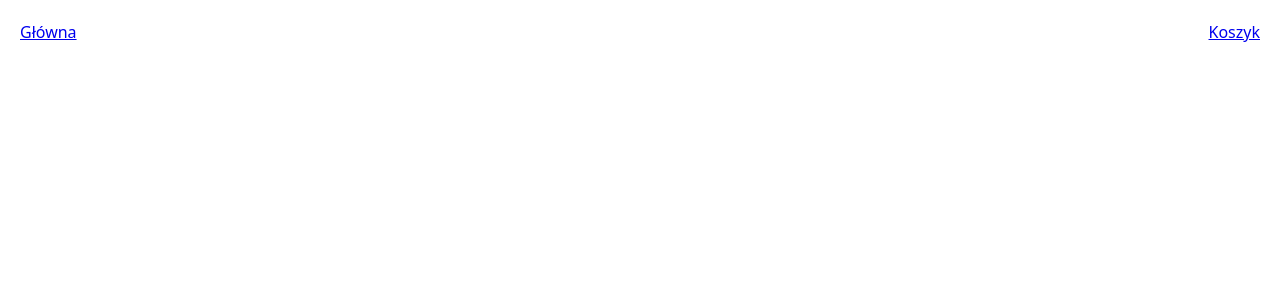
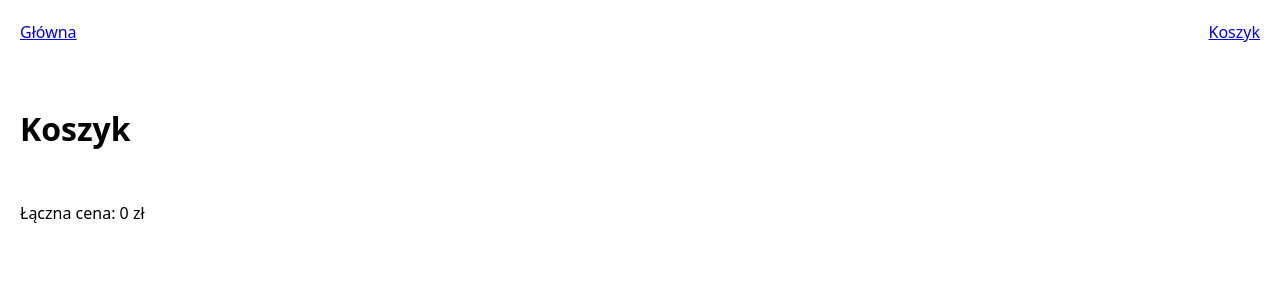
Before and after one commit to j4rv1sgg/ocado-test, a React (Vite) app: page /cart in a window 1280 px wide. Shown: the top 300 px of the page. Built offline with nearby package versions, Linux system fonts and the light colour scheme.

Commit message:
add cart total

```diff
--- a/src/features/cart/components/CartItem/CartItem.module.css
+++ b/src/features/cart/components/CartItem/CartItem.module.css
@@ -2,3 +2,6 @@
   display: flex;
   justify-content: space-between;
 }
+.totalPrice{
+  font-weight: bold;
+}
--- a/src/features/cart/context/CartProvider.tsx
+++ b/src/features/cart/context/CartProvider.tsx
@@ -40,12 +40,13 @@ export const CartProvider: React.FC<{ children: React.ReactNode }> = ({
     setItems([]);
   };
 
-  const getTotalPrice = () => {
-    return items.reduce(
-      (total, item) => total + item.product.price.main * item.quantity,
-      0
-    );
-  };
+ const getTotalPrice = () => {
+  const totalPrice = items.reduce(
+    (total, item) => total + (item.product.price.main + item.product.price.fractional / 100) * item.quantity,
+    0
+  );
+  return Number(totalPrice.toFixed(2));
+};
 
   return (
     <CartContext.Provider
--- a/src/features/cart/pages/CartPage.tsx
+++ b/src/features/cart/pages/CartPage.tsx
@@ -1,9 +1,15 @@
-import CartItemList from "../components/CartItemList";
-import { useCart } from "../hooks/useCart";
+import CartItemList from '../components/CartItemList';
+import { useCart } from '../hooks/useCart';
 
 const Cart: React.FC = () => {
-  const {items, updateQuantity} = useCart();
-  return <CartItemList items={items} onChangeQuantity={updateQuantity} />;
+  const { items, updateQuantity, getTotalPrice } = useCart();
+  return (
+    <>
+      <h1>Koszyk</h1>
+      <CartItemList items={items} onChangeQuantity={updateQuantity} />
+      <p>Łączna cena: {getTotalPrice()} zł</p>
+    </>
+  );
 };
 
 export default Cart;
```
